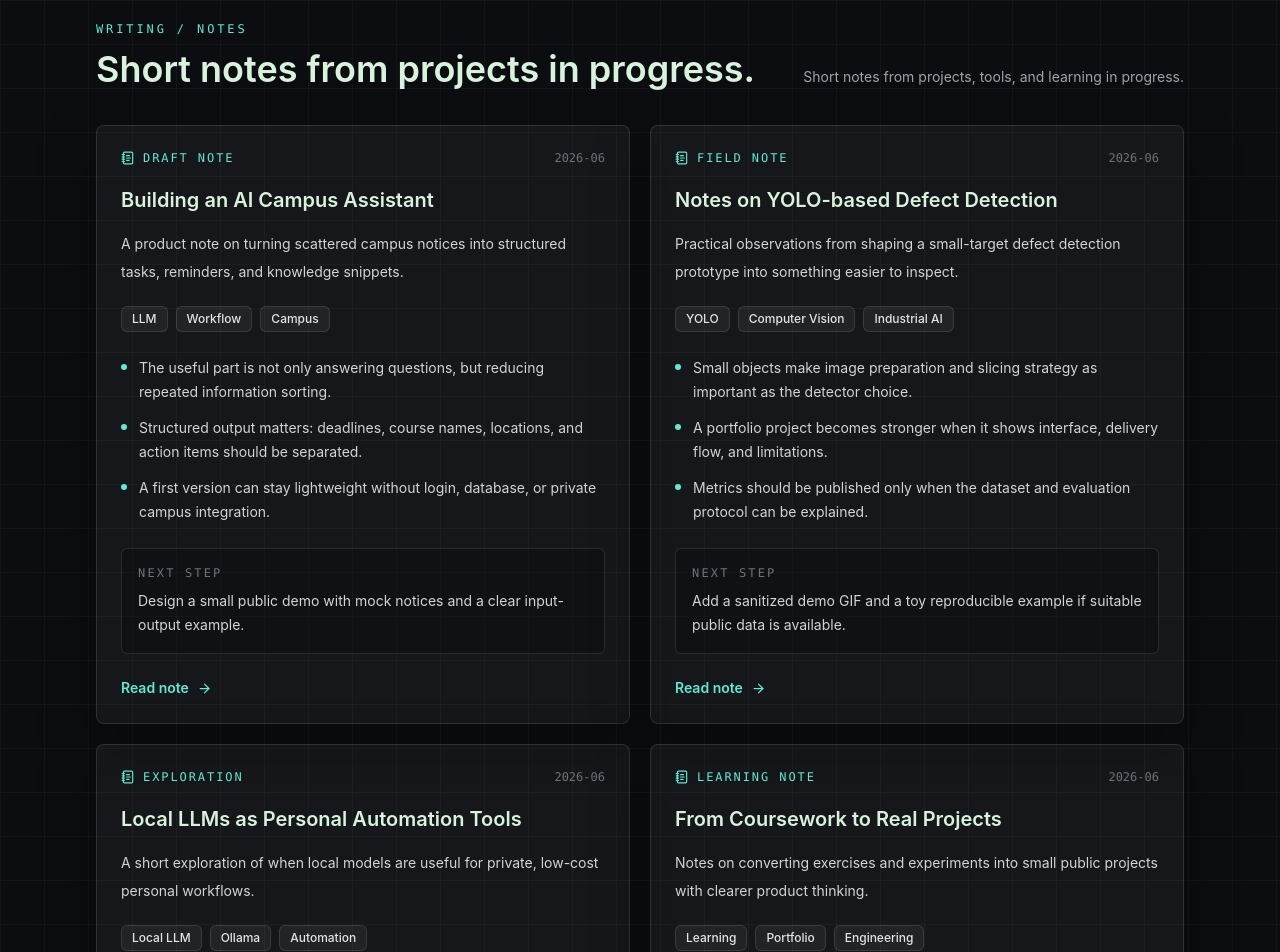
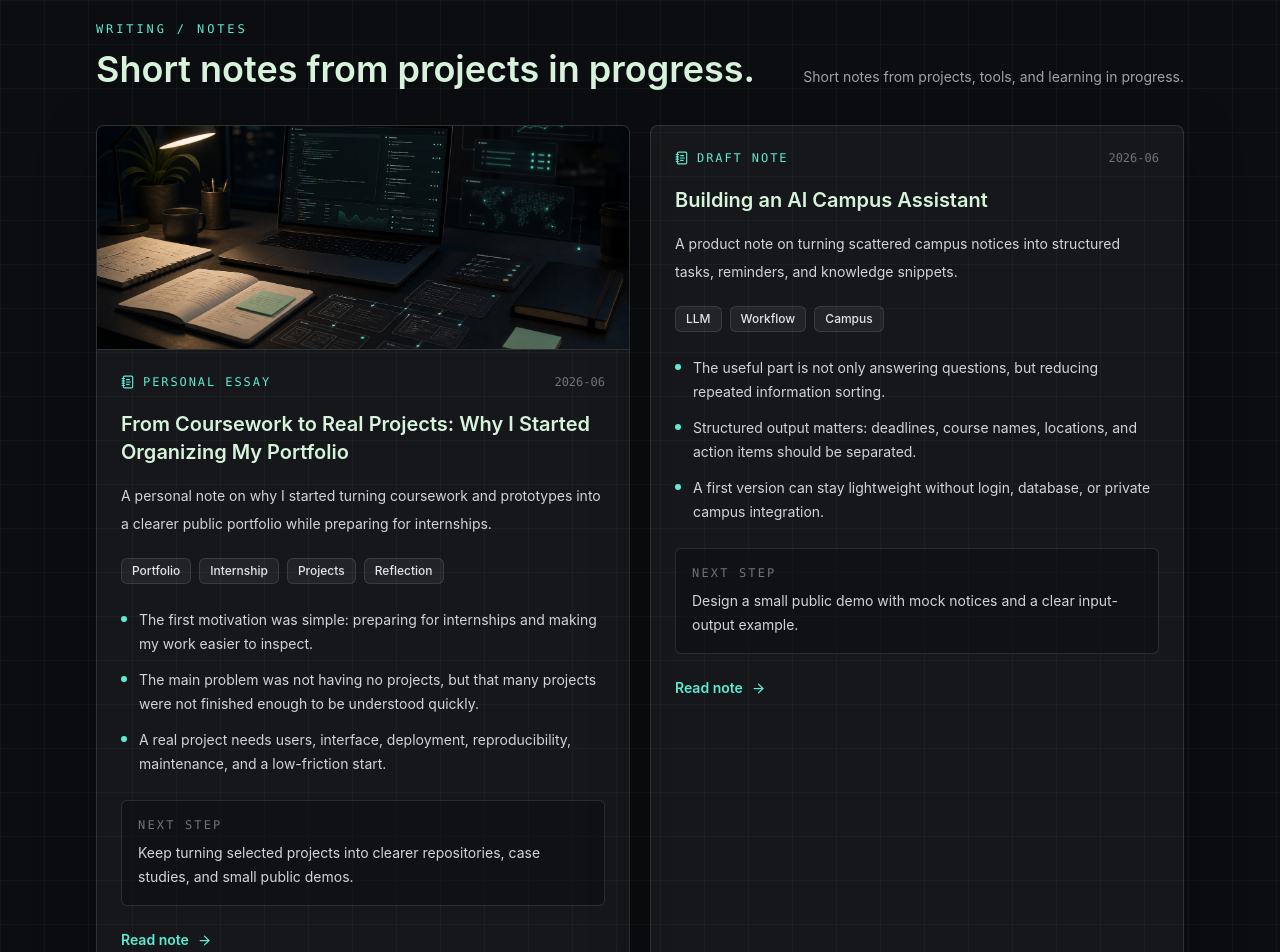
Before and after one commit to Fiksy9790707/eric-portfolio, a React (Vite) app: page / in a window 1280 px wide. Shown: the part 5940-6892 px from the top of the page. Built offline with nearby package versions, Linux system fonts and the light colour scheme; no server answers.

Commit message:
Add first portfolio essay

```diff
--- a/src/components/NotePage.tsx
+++ b/src/components/NotePage.tsx
@@ -1,4 +1,5 @@
 import { ArrowLeft, NotebookText } from "lucide-react";
+import { assetPath } from "../lib/assets";
 import { text } from "../lib/i18n";
 import type { BlogPostPreview, Language, PortfolioProfile } from "../types/profile";
 import AppLink from "./AppLink";
@@ -41,6 +42,18 @@ export default function NotePage({ note, profile, language }: NotePageProps) {
             </div>
             <p className="section-copy">{text(note.summary, language)}</p>
           </div>
+          {note.coverImage ? (
+            <figure className="surface-card mt-8 overflow-hidden">
+              <img
+                className="h-auto w-full object-cover"
+                src={assetPath(note.coverImage.src)}
+                alt={text(note.coverImage.alt, language)}
+              />
+              <figcaption className="border-t border-line p-4 text-sm leading-6 text-zinc-400">
+                {text(note.coverImage.caption, language)}
+              </figcaption>
+            </figure>
+          ) : null}
         </div>
       </section>
 
--- a/src/components/WritingNotes.tsx
+++ b/src/components/WritingNotes.tsx
@@ -1,5 +1,6 @@
 import { ArrowRight, NotebookText } from "lucide-react";
 import { profile } from "../data/profile";
+import { assetPath } from "../lib/assets";
 import { text } from "../lib/i18n";
 import type { BlogPostPreview, Language } from "../types/profile";
 import AppLink from "./AppLink";
@@ -25,7 +26,17 @@ export default function WritingNotes({ posts, language }: WritingNotesProps) {
 
         <div className="mt-9 grid gap-5 lg:grid-cols-2">
           {posts.map((post) => (
-            <article key={text(post.title, language)} className="surface-card p-6">
+            <article key={text(post.title, language)} className="surface-card overflow-hidden">
+              {post.coverImage ? (
+                <img
+                  className="h-56 w-full border-b border-line object-cover"
+                  src={assetPath(post.coverImage.src)}
+                  alt={text(post.coverImage.alt, language)}
+                  loading="lazy"
+                />
+              ) : null}
+
+              <div className="p-6">
                 <div className="flex flex-wrap items-center justify-between gap-3">
                   <span className="inline-flex items-center gap-2 font-mono text-xs uppercase tracking-[0.16em] text-cyan">
                     <NotebookText size={14} />
@@ -70,6 +81,7 @@ export default function WritingNotes({ posts, language }: WritingNotesProps) {
                   {text(profile.ui.sections.blogReadLabel, language)}
                   <ArrowRight size={15} />
                 </AppLink>
+              </div>
             </article>
           ))}
         </div>
--- a/src/data/profile.ts
+++ b/src/data/profile.ts
@@ -975,6 +975,137 @@ export const profile: PortfolioProfile = {
   ],
   blogPosts: [
     {
+      slug: "why-i-started-organizing-my-portfolio",
+      title: {
+        en: "From Coursework to Real Projects: Why I Started Organizing My Portfolio",
+        zh: "从课程作业到真实项目：我为什么开始整理作品集",
+      },
+      date: "2026-06",
+      status: { en: "Personal essay", zh: "中文随笔" },
+      tags: ["Portfolio", "Internship", "Projects", "Reflection"],
+      coverImage: {
+        src: "project-media/blog-coursework-to-projects.png",
+        alt: {
+          en: "Dark desk illustration with laptop, code windows, coursework notebooks, and project cards",
+          zh: "深色桌面插画，包含电脑代码窗口、课程笔记和项目卡片",
+        },
+        caption: {
+          en: "Generated cover image for this essay. It is a concept visual, not a runtime screenshot.",
+          zh: "这篇随笔的生成封面图，用来表达从课程材料到项目整理的过程。",
+        },
+        kind: { en: "Generated cover", zh: "生成封面" },
+      },
+      summary: {
+        en: "A personal note on why I started turning coursework and prototypes into a clearer public portfolio while preparing for internships.",
+        zh: "一篇关于为什么开始整理作品集的短随笔：从找实习、整理项目，到意识到真实项目需要面对用户、部署和可维护性。",
+      },
+      notes: [
+        {
+          en: "The first motivation was simple: preparing for internships and making my work easier to inspect.",
+          zh: "最开始的动机很简单：找实习，也想把东西整理出来。",
+        },
+        {
+          en: "The main problem was not having no projects, but that many projects were not finished enough to be understood quickly.",
+          zh: "最大的问题不是没有项目，而是很多项目还没有整理到别人能快速看懂的程度。",
+        },
+        {
+          en: "A real project needs users, interface, deployment, reproducibility, maintenance, and a low-friction start.",
+          zh: "真实项目要考虑用户、界面、部署、可复现、可维护，以及别人能不能快速上手。",
+        },
+      ],
+      next: {
+        en: "Keep turning selected projects into clearer repositories, case studies, and small public demos.",
+        zh: "继续把选中的项目整理成更清楚的仓库、案例和小型公开 demo。",
+      },
+      sections: [
+        {
+          title: { en: "Why I started", zh: "一开始只是想找实习" },
+          body: {
+            en: "The first reason was practical: I was preparing for internships, and I needed a place where my projects could be seen together.",
+            zh: "一开始其实没有想那么复杂。就是找实习，想把自己做过的东西整理出来。以前项目散在 GitHub、课程文件夹、截图和一些临时 demo 里。我自己知道这些东西存在，但别人点进来，很难在几分钟内判断我到底做过什么。",
+          },
+          points: [
+            {
+              en: "A project that only I can understand is not yet a good public project.",
+              zh: "一个只有我自己能看懂的项目，还不算一个好的公开项目。",
+            },
+            {
+              en: "Portfolio work is partly about making past work inspectable.",
+              zh: "整理作品集，本质上也是把过去的工作变得可检查。",
+            },
+          ],
+        },
+        {
+          title: { en: "The real problem", zh: "问题不是没有做，而是没有完全做完" },
+          body: {
+            en: "I gradually realized that my problem was not having no projects. The harder part was that many projects stopped at the point where I understood them, but another person could not easily run, judge, or continue them.",
+            zh: "后来我发现，问题不是我完全没有东西。问题是很多东西都停在了一个很尴尬的位置：我知道它做过什么，也知道代码在哪里，但它没有完全整理到可以给别人看的程度。README 不够清楚，截图不够直观，运行步骤可能只有我自己记得，项目边界也没有写明白。",
+          },
+          points: [
+            {
+              en: "Code is only one part of the project.",
+              zh: "代码只是项目的一部分。",
+            },
+            {
+              en: "A visitor also needs context, screenshots, setup steps, and a reason to keep reading.",
+              zh: "别人还需要背景、截图、安装步骤，以及继续看下去的理由。",
+            },
+          ],
+        },
+        {
+          title: { en: "Coursework and real projects", zh: "课程作业和真实项目的区别" },
+          body: {
+            en: "Coursework often has a clear answer and a clear deadline. Real projects are different. They need to think about users, interfaces, deployment, reproducibility, updates, maintenance, and whether another person can install and start quickly.",
+            zh: "课程作业通常有明确题目、明确 deadline、明确评分方式。但真实项目不一样。它不只是“能跑”就结束了，还要考虑用户是谁、界面怎么用、怎么部署、别人能不能复现、后面能不能更新维护、安装上手是不是足够简单。",
+          },
+          points: [
+            {
+              en: "A working demo is not the same as an easy-to-use project.",
+              zh: "能跑的 demo，和容易上手的项目，不是一回事。",
+            },
+            {
+              en: "Documentation, deployment, and maintenance are also engineering work.",
+              zh: "文档、部署和维护，本身也是工程能力的一部分。",
+            },
+          ],
+        },
+        {
+          title: { en: "The directions I care about", zh: "我更想继续做下去的方向" },
+          body: {
+            en: "Among the current projects, Silicon Diaries and AI Campus Assistant feel closer to directions I want to keep exploring. They are not only model tasks. They are closer to small tools that enter a real workflow.",
+            zh: "在现在这些方向里，我更想继续做下去的，应该是 Silicon Diaries 和 AI Campus Assistant。它们不只是模型任务，更像是会进入真实工作流的小工具。一个关注本地大模型和个人自动化，一个关注校园信息整理和结构化输出。它们让我觉得，AI 应用不是把模型接上去就结束，而是要真的减少人的重复整理成本。",
+          },
+          points: [
+            {
+              en: "I care about AI applications that reduce repeated information sorting.",
+              zh: "我比较在意那些能减少重复信息整理的 AI 应用。",
+            },
+            {
+              en: "A useful tool should fit into daily workflow, not only look impressive in a demo.",
+              zh: "有用的工具应该进入日常流程，而不只是 demo 里看起来厉害。",
+            },
+          ],
+        },
+        {
+          title: { en: "What I hope people see", zh: "我希望别人看到什么" },
+          body: {
+            en: "I do not expect visitors to see me as an expert. I hope they can see that I am serious about building, willing to organize unfinished work, and trying to make projects more trustworthy.",
+            zh: "我不希望别人看完作品集之后觉得我是什么大神。更真实一点，我希望别人觉得：这个人方向还算清楚，真的在做东西，也愿意把没整理好的东西继续整理下去。更重要的是，可以被信任。不是因为我说得多漂亮，而是因为项目、文章、截图、README 和下一步计划能互相对上。",
+          },
+          points: [
+            {
+              en: "Trust comes from consistency between writing, code, screenshots, and next steps.",
+              zh: "信任感来自文字、代码、截图和后续计划之间的一致。",
+            },
+            {
+              en: "This portfolio is a starting point for that kind of consistency.",
+              zh: "这个作品集就是我开始整理这种一致性的起点。",
+            },
+          ],
+        },
+      ],
+    },
+    {
       slug: "building-ai-campus-assistant",
       title: { en: "Building an AI Campus Assistant", zh: "构建 AI 校园助手" },
       date: "2026-06",
--- a/src/types/profile.ts
+++ b/src/types/profile.ts
@@ -116,6 +116,7 @@ export type BlogPostPreview = {
   date: string;
   status: LocalizedString;
   tags: string[];
+  coverImage?: CaseStudyMedia;
   summary: LocalizedString;
   notes: LocalizedString[];
   next: LocalizedString;
```
Also changed, not shown: public/project-media/blog-coursework-to-projects.png (added), 1 other file (tests, documents, lock files or other folders). Lines whose indentation alone changed are shown as unchanged.
